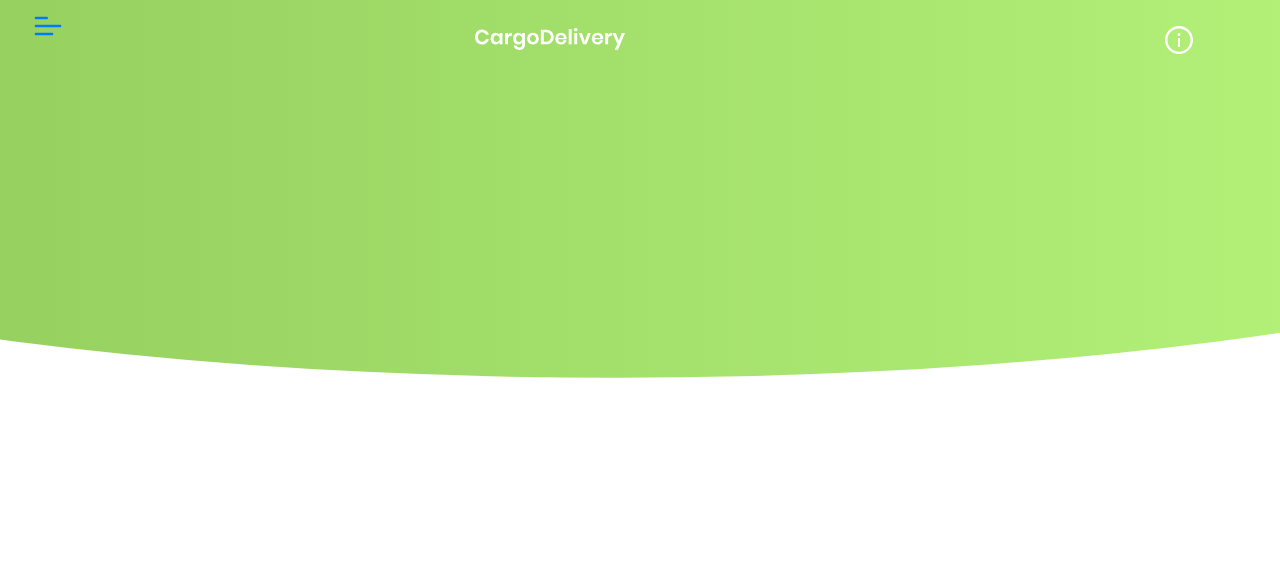
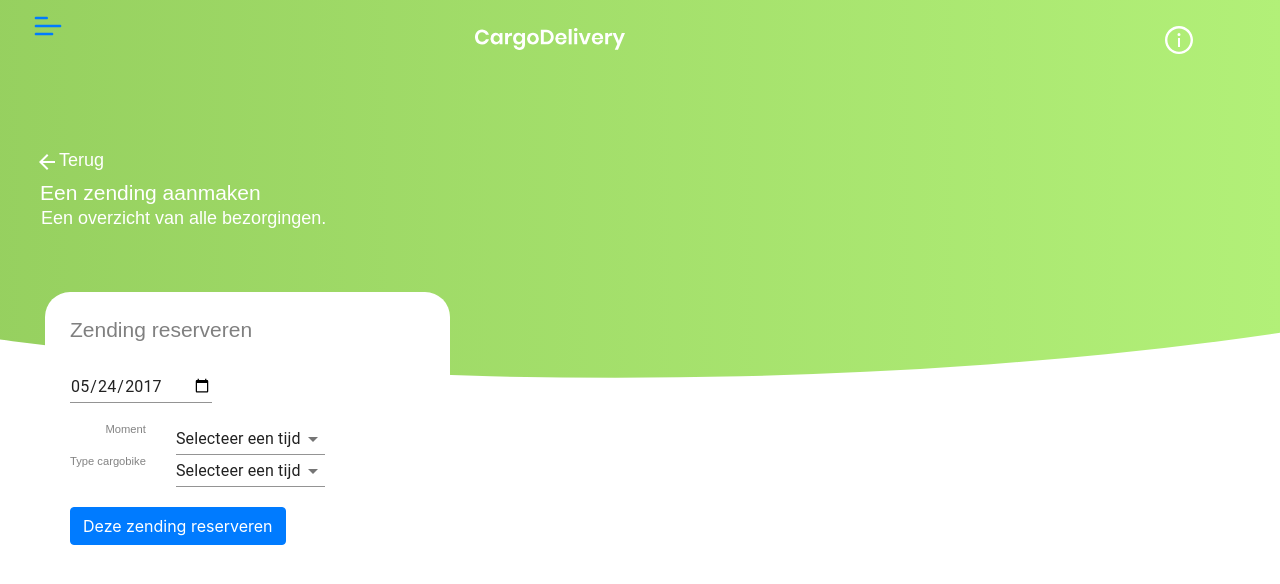
Before and after one commit to ajnjanssen/cargobike, a React (Create React App) app in the folder cargobike/: page /OndSend in a window 1280 px wide. Shown: the top 584 px of the page. Built offline with nearby package versions, Linux system fonts and the light colour scheme.

Commit message:
Added Ondernemer Send screen

```diff
--- a/cargobike/package.json
+++ b/cargobike/package.json
@@ -6,7 +6,7 @@
     "@fortawesome/fontawesome-free": "^5.15.3",
     "@material-ui/core": "^4.11.4",
     "@material-ui/icons": "^4.11.2",
-    "@material-ui/styles": "^4.11.3",
+    "@material-ui/styles": "^4.11.4",
     "@testing-library/jest-dom": "^5.11.4",
     "@testing-library/react": "^11.1.0",
     "@testing-library/user-event": "^12.1.10",
@@ -20,6 +20,7 @@
     "react-router": "^5.2.0",
     "react-router-dom": "^5.2.0",
     "react-scripts": "4.0.3",
+    "styled-components": "^5.3.0",
     "web-vitals": "^1.0.1"
   },
   "scripts": {
@@ -45,5 +46,8 @@
       "last 1 firefox version",
       "last 1 safari version"
     ]
+  },
+  "resolutions": {
+    "styled-components": "^5"
   }
 }
--- a/cargobike/src/App.js
+++ b/cargobike/src/App.js
@@ -2,7 +2,7 @@ import './App.css';
 import Header from "./Header";
 import React from 'react';
 import Navbar from './components/Navbar';
-import {BrowserRouter as Router, Switch, Route} from 'react-router-dom';
+import {BrowserRouter as Router, Switch, Route, Redirect} from 'react-router-dom';
 
 import Registration from './pages/Registration';
 import OndReservering from './pages/OndReservering'
@@ -12,6 +12,7 @@ import Login from './pages/Login';
 import OndZending from './OndZending';
 // import Onboarding from './pages/Onboarding'
 import Onboarding from './pages/Onboarding';
+import OndSend from './pages/OndSend';
 
 function App() {
 
@@ -21,7 +22,12 @@ function App() {
         <Header/>
           <Navbar/>
             <Switch>
-                {/* <Route path='/Test' exact component={Test}/> */}
+
+
+                {/* <OndSend /> */}
+                {/* Default location is the login screen */}
+                <Redirect exact from="/" to="/Login" />
+                <Route path='/OndSend' exact component={OndSend}/>
                 <Route path='/OndDashboard' exact component={OndDashboard}/>
                 <Route path='/OndReservering' exact component={OndReservering}/>
                 <Route path='/BezDashboard' exact component={BezDashboard}/>
--- a/cargobike/src/components/InformationScreen.js
+++ b/cargobike/src/components/InformationScreen.js
@@ -31,7 +31,7 @@ function InformationScreen (title, text, buttons) {
 
         <div className="information-container">
 
-            <img className="information-image" src={InformationScreenImage}></img>
+            <img className="information-image" alt="" src={InformationScreenImage}></img>
 
             <h1 className="information-title">{title}</h1>
             <p className="information-text">{text}</p>
--- a/cargobike/src/components/user/DashboardGreeting.js
+++ b/cargobike/src/components/user/DashboardGreeting.js
@@ -4,16 +4,21 @@ import {IconContext} from 'react-icons/lib'
 import {db} from '../firebase/Firebase'
 
 function DashboardGreeting() {
+    var corneId = 'lRiJdDyoWRUHMw82dp1G';
     const [ondernemers,
         setOndernemers] = useState([]);
+
+
     useEffect(() => {
         db
             .collection('ondernemers')
             // .where(auth.uid, '==', auth.uid)
             .onSnapshot(snapshot => {
-                setOndernemers(snapshot.docs.map(doc => ({
+                setOndernemers(snapshot.docs.map
 
-                    id: doc.id,
+                    (doc => ({
+
+                    userId: console.log(doc.id),
                     ondernemer: doc.data().fName
                     })
                 ));
@@ -31,7 +36,7 @@ function DashboardGreeting() {
                     reservering: doc.data()
                 })));
             })
-    }, []);
+        }, []);
 
     return (
 
--- /dev/null
+++ b/cargobike/src/pages/OndSend.js
@@ -0,0 +1,207 @@
+import React from "react";
+import { Button, Col, Row } from "react-bootstrap";
+import ArrowBackIcon from "@material-ui/icons/ArrowBack";
+import styled from "styled-components";
+import { InputLabel, MenuItem, Select, TextField } from "@material-ui/core";
+import { makeStyles } from '@material-ui/core/styles';
+
+const useStyles = makeStyles({
+    root: {
+      background: 'linear-gradient(45deg, #FE6B8B 30%, #FF8E53 90%)',
+      border: 0,
+      borderRadius: 3,
+      boxShadow: '0 3px 5px 2px rgba(255, 105, 135, .3)',
+      color: 'white',
+      height: 48,
+      padding: '0 30px',
+    },
+  });
+
+const Send__delivery = styled.div`
+  padding-top: 150px;
+  margin-left:35px;
+  width:400px;
+`;
+
+const HeaderContainer = styled.div`
+    /* display:flex; */
+    align-items:center;
+    width:80%;
+`
+
+const ThisCol = styled.div`
+  display: flex;
+  justify-content: safe-center;
+  padding-right: 100px;
+  border-radius: 15px;
+  :hover {
+    background-color: #83b555;
+    width: 80px;
+    border-radius: 15px;
+  }
+`;
+
+const ThisRow = styled.div`
+  margin-left: 35px;
+  > h1 {
+    color: white !important;
+  }
+`;
+
+const ThatRow = styled.div`
+  margin-left: 36px;
+  > h3 {
+    color: white !important;
+    font-weight:100;
+  }
+`;
+
+const MakeSendOrder = styled.div`
+    display:flex;
+    flex-direction: column;
+
+    align-items:flex-start;
+
+    /* flex-wrap: wrap; */
+    /* justify-content:center; */
+    /* align-items:center; */
+    border-radius:25px;
+    margin-top:60px;
+    width:100%;
+    height:400px;
+    margin-left:25px;
+    background:white;
+
+    > Row {
+        padding:25px;
+    }
+
+    > Row > h1 {
+        color:grey;
+    }
+
+    > Row date {
+        margin-left:140px;
+        padding-left:100px;
+    }
+`;
+
+const TimePicker = styled.div`
+display: -webkit-box;
+    display: -webkit-flex;
+    display: -ms-flexbox;
+    display: flex;
+    -webkit-flex-direction: column;
+    -ms-flex-direction: column;
+    flex-direction: column;
+    margin-top: 20px;
+    margin-left: 25px;
+    width: 100%;
+    -webkit-align-items: center;
+    -webkit-box-align: center;
+    -ms-flex-align: center;
+    align-items: flex-end;
+    text-align: center;
+    flex-wrap: wrap;
+    align-content: flex-start;
+    justify-content: center;
+`;
+
+const ButtonContainer = styled.div`
+    padding-left:25px;
+    margin-top:20px;
+`
+
+
+function OndSend() {
+    const classes = useStyles();
+  return (
+    <div>
+      <Send__delivery>
+        <Row>
+          <HeaderContainer>
+            <Col md={4}>
+              <ThisCol>
+                <ArrowBackIcon style={{ fill: "#fff" }} />
+                <h2 style={{ color: "white" }}>Terug</h2>
+              </ThisCol>
+            </Col>
+            <Row>
+              <ThisRow>
+                <h1>Een zending aanmaken</h1>
+              </ThisRow>
+            </Row>
+            <Row>
+                <ThatRow>
+                    <h3>
+                        Een overzicht van alle bezorgingen.
+                    </h3>
+                </ThatRow>
+            </Row>
+          </HeaderContainer>
+          <MakeSendOrder>
+            <row>
+                <h1>Zending reserveren</h1>
+            </row>
+            <Row style={{paddingLeft: 40}} className="date">
+            <form className={classes.container} noValidate>
+                <TextField
+                    id="date"
+                    // label="Birthday"
+                    type="date"
+                    defaultValue="2017-05-24"
+                    className={classes.textField}
+                    InputLabelProps={{
+                    shrink: true,
+                    }}
+                />
+                </form>
+            </Row>
+
+            <TimePicker>
+            <Row>
+                <Col>
+                <h4>Moment</h4>
+                </Col>
+
+                <Col>
+                {/* <InputLabel id="label">Age</InputLabel> */}
+                    <Select labelId="label" id="select" value="20">
+                    <MenuItem value="1"><b>Ochtend / </b> 6:30 - 8:00</MenuItem>
+                    <MenuItem value="2"><b>Middag / </b> 11:30 - 1:30</MenuItem>
+                    <MenuItem value="3"><b>Eind middag / </b> 3:30 - 5:00</MenuItem>
+                    <MenuItem value="4"><b>Avond / </b> 6:00 - 7:30</MenuItem>
+                    <MenuItem disabled value="20">Selecteer een tijd</MenuItem>
+                </Select>
+                </Col>
+            </Row>
+
+            <Row>
+                <Col>
+                <h4>Type cargobike</h4>
+                </Col>
+
+                <Col>
+                {/* <InputLabel id="label">Age</InputLabel> */}
+                    <Select labelId="label" id="select" value="20">
+                    <MenuItem value="1"><b>Cargobike standard</b></MenuItem>
+                    <MenuItem value="2"><b>Cargobike Deluxe</b></MenuItem>
+                    <MenuItem disabled value="20">Selecteer een tijd</MenuItem>
+                </Select>
+                </Col>
+            </Row>
+            </TimePicker>
+            <ButtonContainer>
+
+                <Button>
+                            Deze zending reserveren
+                </Button>
+            </ButtonContainer>
+          </MakeSendOrder>
+        </Row>
+      </Send__delivery>
+    </div>
+  );
+}
+
+export default OndSend;
--- a/cargobike/src/pages/Registration.js
+++ b/cargobike/src/pages/Registration.js
@@ -26,6 +26,13 @@ function Registration() {
   const [email, setEmail] = useState("");
   const [password, setPassword] = useState("");
   // const [user, setUser] = useState(null);
+  const [datum, setDatum] = useState("");
+  const [locatie, setLocatie] = useState("");
+  const [pakketten, setPakketten] = useState("");
+  const [tijd, setTijd] = useState("");
+
+  const[userId, setUserId] = useState("");
+
   const history = useHistory();
 
 
@@ -45,8 +52,15 @@ function Registration() {
         fName: fName,
         lName: lName,
         email: email,
-        password: password
-    });
+        password: password,
+      });
+
+    // db.collection('reserveringen').doc(auth.uid).set({
+    //     datum: datum,
+    //     locatie: locatie,
+    //     pakketten: pakketten,
+    //     tijd: tijd
+    // })
     // console.log(uid);
     history.push("/Login");
   };
```
Also changed, not shown: 2 other files (tests, documents, lock files or other folders).
